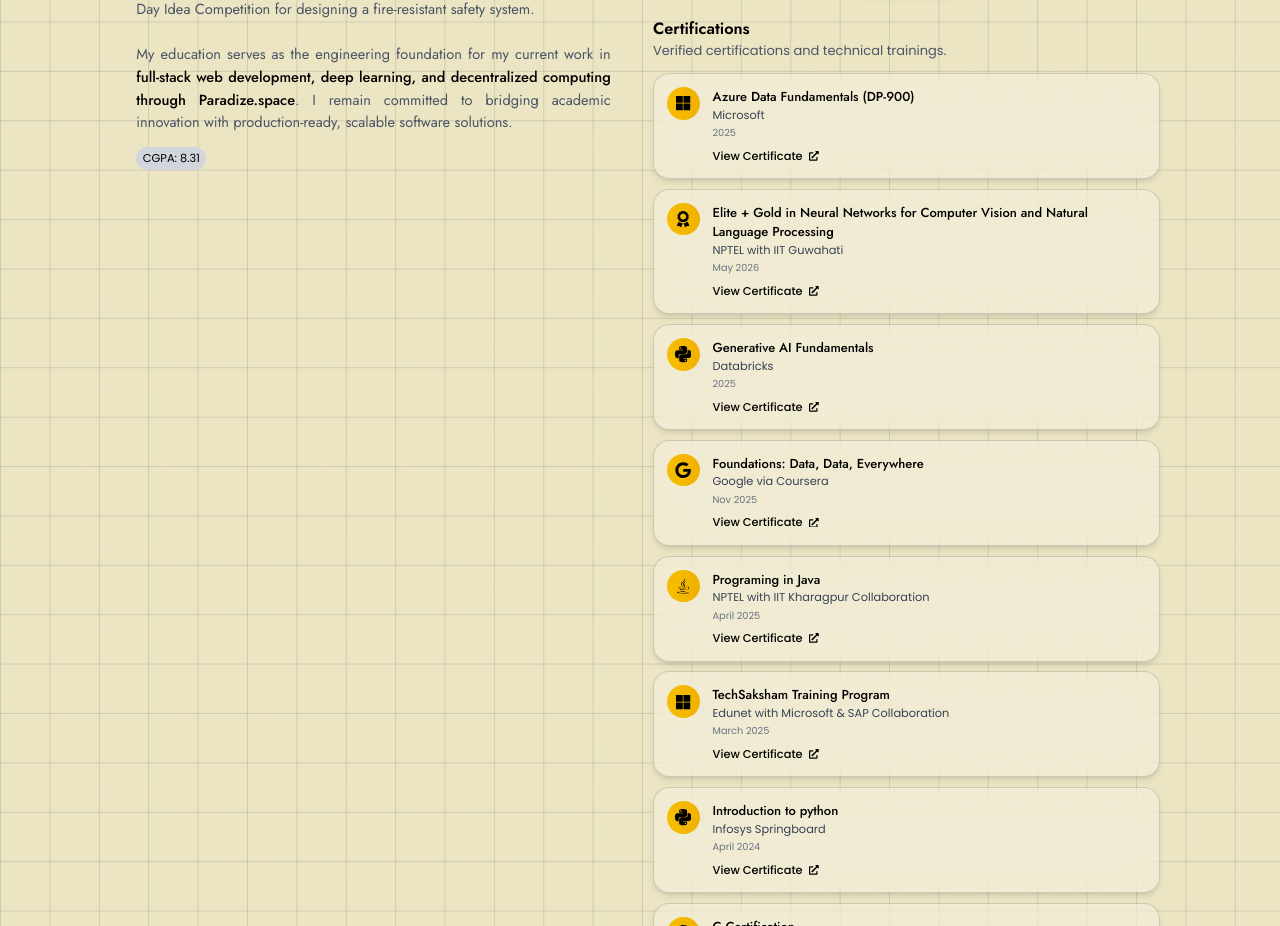
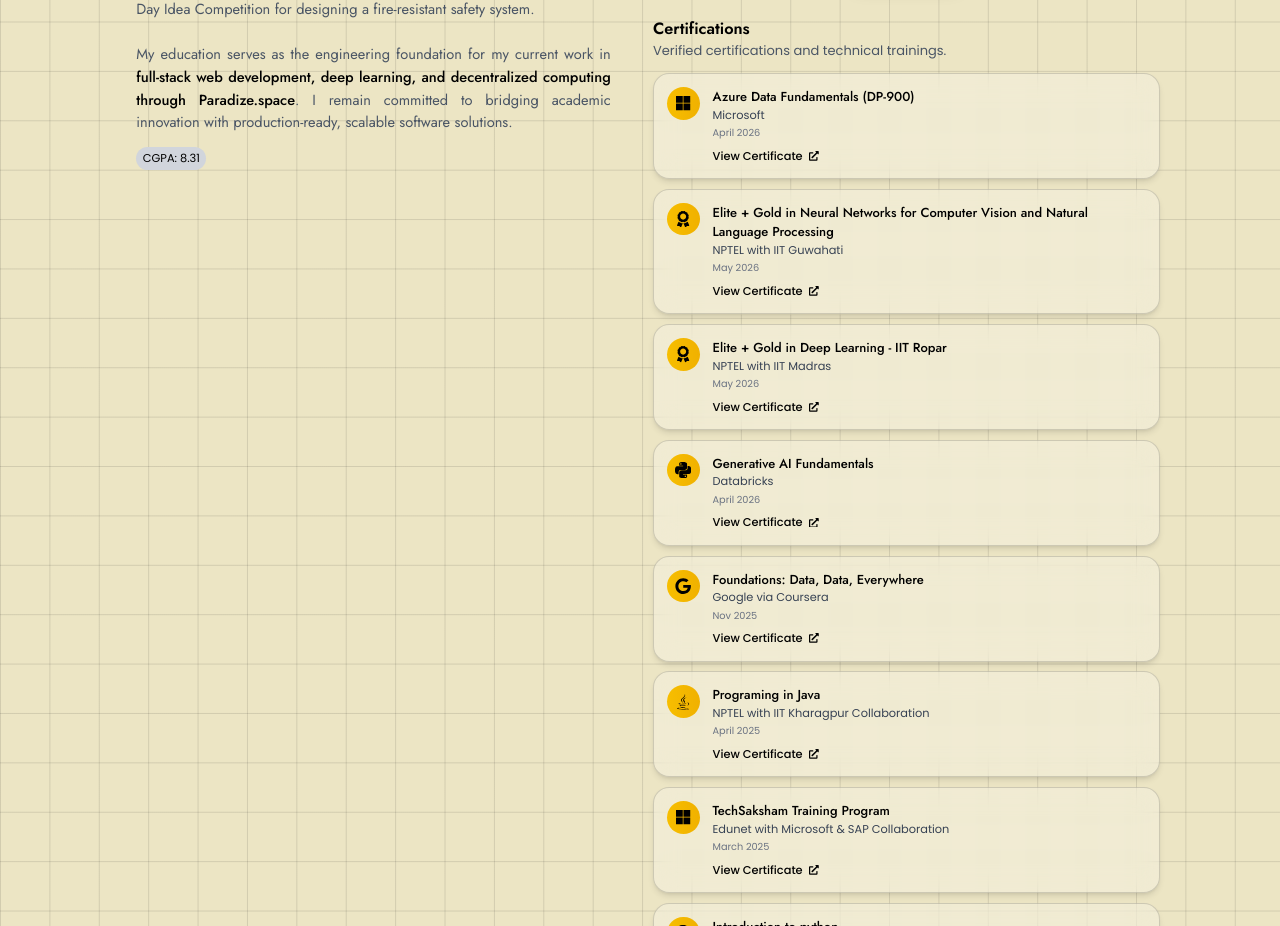
Before and after one commit to Ujjwal3115/Ujjwal_portfolio, a Next.js app: page /about in a window 1280 px wide. Shown: the part 4720-5646 px from the top of the page. Built offline with nearby package versions, Linux system fonts and the light colour scheme; no server answers.

Commit message:
added dl certificate and also fixed the dates

```diff
--- a/app/about/components/education.jsx
+++ b/app/about/components/education.jsx
@@ -139,7 +139,7 @@ export default function Education() {
 			id: 1,
 			name: "Azure Data Fundamentals (DP-900)",
 			issuingAuthority: "Microsoft",
-			date: "2025",
+			date: "April 2026",
 			icon: IoLogoMicrosoft,
 			pdfLink:
 				"https://learn.microsoft.com/api/credentials/share/en-us/UJJWALVERMA-9584/A451E854839C15D1?sharingId=BCB5914D26E53270",
@@ -153,10 +153,18 @@ export default function Education() {
 			pdfLink: "https://nptel.ac.in/noc/E_Certificate/NOC26CS04S95460071104997845",
 		},
 		{
+			id: 9,
+			name: "Elite + Gold in Deep Learning - IIT Ropar",
+			issuingAuthority: "NPTEL with IIT Madras",
+			date: "May 2026",
+			icon: FaAward,
+			pdfLink: "https://nptel.ac.in/noc/E_Certificate/NOC26CS66S15460052204997845",
+		},
+		{
 			id: 2,
 			name: "Generative AI Fundamentals",
 			issuingAuthority: "Databricks",
-			date: "2025",
+			date: "April 2026",
 			icon: SiPython,
 			pdfLink:
 				"https://credentials.databricks.com/b9feafcf-6ac8-4f60-ab40-e15f069b81a5#acc.5AEF3qe2",
```
